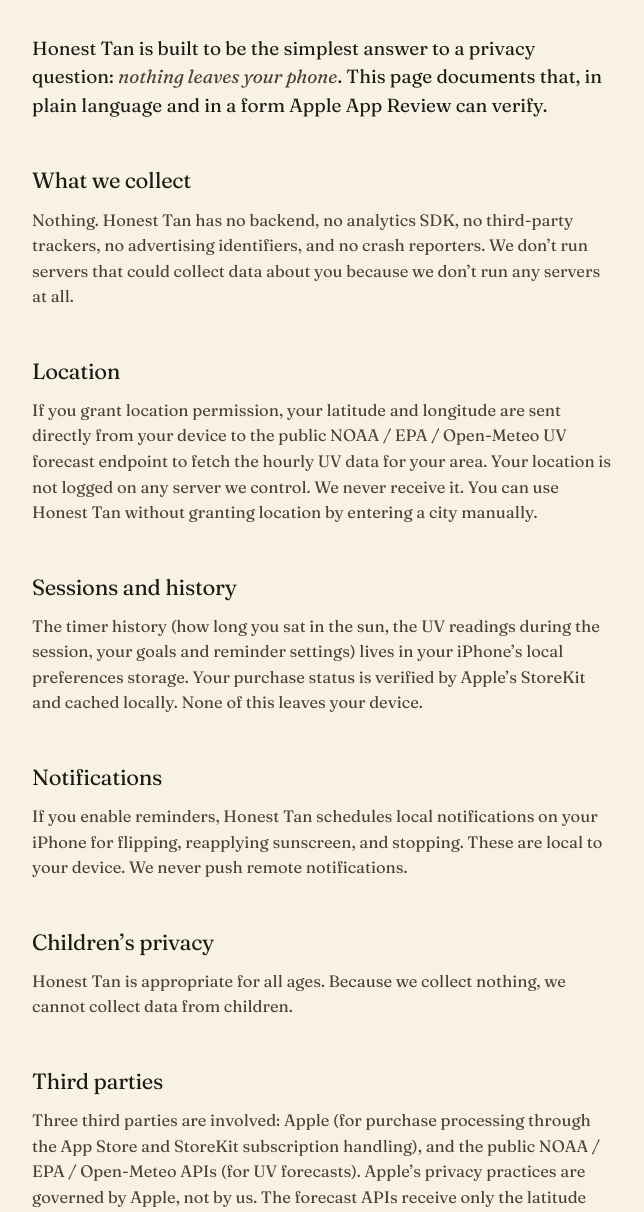
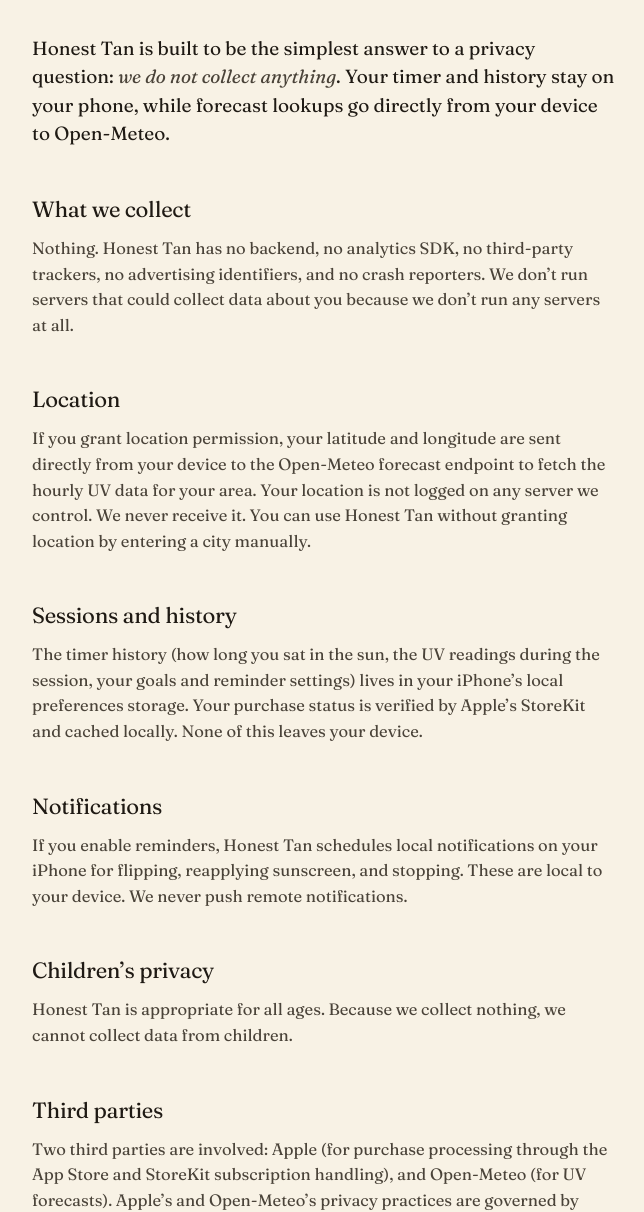
Before and after one commit to umutkeltek/honesttan-landing, a plain HTML site: page privacy.html in a window 1280 px wide. Shown: the part 273-1485 px from the top of the page, without its empty margins (316-960 px from the left). Drawn offline with Linux system fonts and the light colour scheme.

Commit message:
Update forecast attribution to Open-Meteo

```diff
--- a/privacy.html
+++ b/privacy.html
@@ -36,13 +36,13 @@
       <h1>What we don&rsquo;t<br><span class="italic">collect about you.</span></h1>
     </header>
 
-    <p class="lead">Honest Tan is built to be the simplest answer to a privacy question: <em>nothing leaves your phone</em>. This page documents that, in plain language and in a form Apple App Review can verify.</p>
+    <p class="lead">Honest Tan is built to be the simplest answer to a privacy question: <em>we do not collect anything</em>. Your timer and history stay on your phone, while forecast lookups go directly from your device to Open-Meteo.</p>
 
     <h2>What we collect</h2>
     <p>Nothing. Honest Tan has no backend, no analytics SDK, no third-party trackers, no advertising identifiers, and no crash reporters. We don&rsquo;t run servers that could collect data about you because we don&rsquo;t run any servers at all.</p>
 
     <h2>Location</h2>
-    <p>If you grant location permission, your latitude and longitude are sent directly from your device to the public NOAA / EPA / Open-Meteo UV forecast endpoint to fetch the hourly UV data for your area. Your location is not logged on any server we control. We never receive it. You can use Honest Tan without granting location by entering a city manually.</p>
+    <p>If you grant location permission, your latitude and longitude are sent directly from your device to the Open-Meteo forecast endpoint to fetch the hourly UV data for your area. Your location is not logged on any server we control. We never receive it. You can use Honest Tan without granting location by entering a city manually.</p>
 
     <h2>Sessions and history</h2>
     <p>The timer history (how long you sat in the sun, the UV readings during the session, your goals and reminder settings) lives in your iPhone&rsquo;s local preferences storage. Your purchase status is verified by Apple&rsquo;s StoreKit and cached locally. None of this leaves your device.</p>
@@ -54,7 +54,7 @@
     <p>Honest Tan is appropriate for all ages. Because we collect nothing, we cannot collect data from children.</p>
 
     <h2>Third parties</h2>
-    <p>Three third parties are involved: Apple (for purchase processing through the App Store and StoreKit subscription handling), and the public NOAA / EPA / Open-Meteo APIs (for UV forecasts). Apple&rsquo;s privacy practices are governed by Apple, not by us. The forecast APIs receive only the latitude and longitude you choose to send. We never share data with anyone because we don&rsquo;t have any data to share.</p>
+    <p>Two third parties are involved: Apple (for purchase processing through the App Store and StoreKit subscription handling), and Open-Meteo (for UV forecasts). Apple&rsquo;s and Open-Meteo&rsquo;s privacy practices are governed by them, not by us. The forecast API receives only the latitude and longitude you choose to send. We never share data with anyone because we don&rsquo;t have any data to share.</p>
 
     <h2>Subscriptions</h2>
     <p>The optional Honest Tan Pro tier is an annual auto-renewable subscription processed by Apple. We never see your payment information. To cancel, manage your subscriptions in iOS Settings → your Apple ID → Subscriptions, or via Honest Tan&rsquo;s Settings → Manage Subscription.</p>
```
Also changed, not shown: index.html (+2 -2 lines), support.html (+1 -1 lines).
